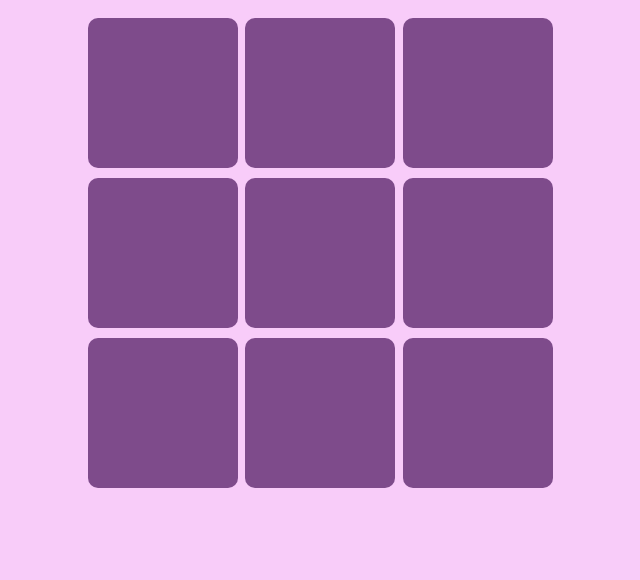
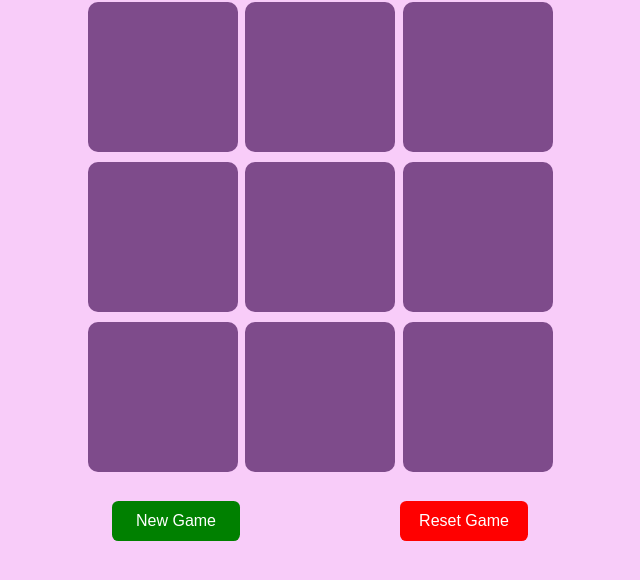
Before and after one commit to adnan-sami-007/Tic-Tac-Toe-Game, a plain HTML site: page index.html in a window 1280 px wide. Shown: the part 194-774 px from the top of the page, without its empty margins (320-960 px from the left). Drawn offline with Linux system fonts and the light colour scheme.

Commit message:
added two new btn

```diff
--- a/app.js
+++ b/app.js
@@ -1,4 +1,6 @@
 const boxes = document.querySelectorAll(".box");
+
+const newBtn = document.querySelector('#newBtn');
 
 const winningPatten = [
   [0, 1, 2],
@@ -47,6 +49,7 @@ const gameWinner = (winner) => {
 
 const disableBox = () => {
   for (let box of boxes) {
+    console.log(box);
     box.disabled = true;
   }
 }
@@ -66,3 +69,11 @@ const checkWinner = () => {
     }
   }
 }
+
+
+newBtn.addEventListener("click", () => {
+  for(let box of boxes) {
+    box.innerText = '';
+    box.disabled = false;
+  }
+})
--- a/index.html
+++ b/index.html
@@ -25,6 +25,10 @@
     <button class="box"></button>
     <button class="box"></button>
   </div>
+  <div class="btnContainer">
+    <button class="btn" id="newBtn">New Game</button>
+    <button class="btn" id="resetBtn">Reset Game</button>
+  </div>
 <script src="app.js"></script>
 </body>
 </html>
--- a/style.css
+++ b/style.css
@@ -9,7 +9,7 @@ body {
   text-align: center;
   display: flex;
   flex-direction: column;
-  gap: 2rem;
+  gap: 1.5rem;
 }
 .heading {
   margin-top: 2rem;
@@ -51,3 +51,25 @@ h1 {
   color: #ae9da9;
   border: none;
 }
+.btnContainer {
+  display: flex;
+  justify-content: center;
+  gap: 10rem;
+}
+.btn {
+  height: 2.5rem;
+  width: 8rem;
+  font-size: 1rem;
+  border: none;
+  border-radius: 0.4rem;
+}
+#newBtn {
+  background-color: green;
+  color: white;
+  cursor: pointer;
+}
+#resetBtn {
+  background-color: red;
+  color: white;
+  cursor: pointer;
+}
```
